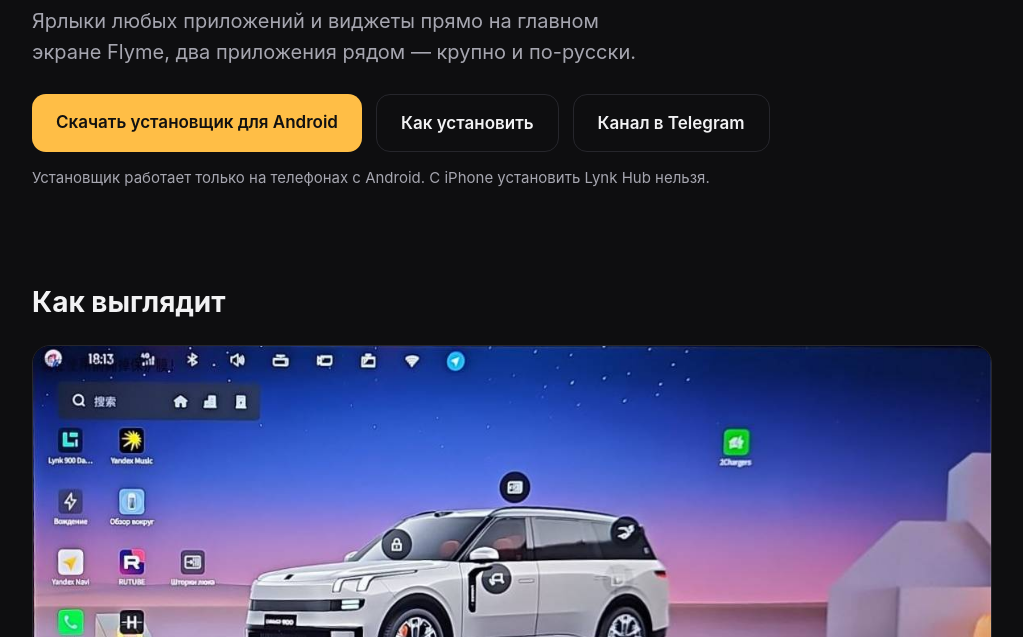
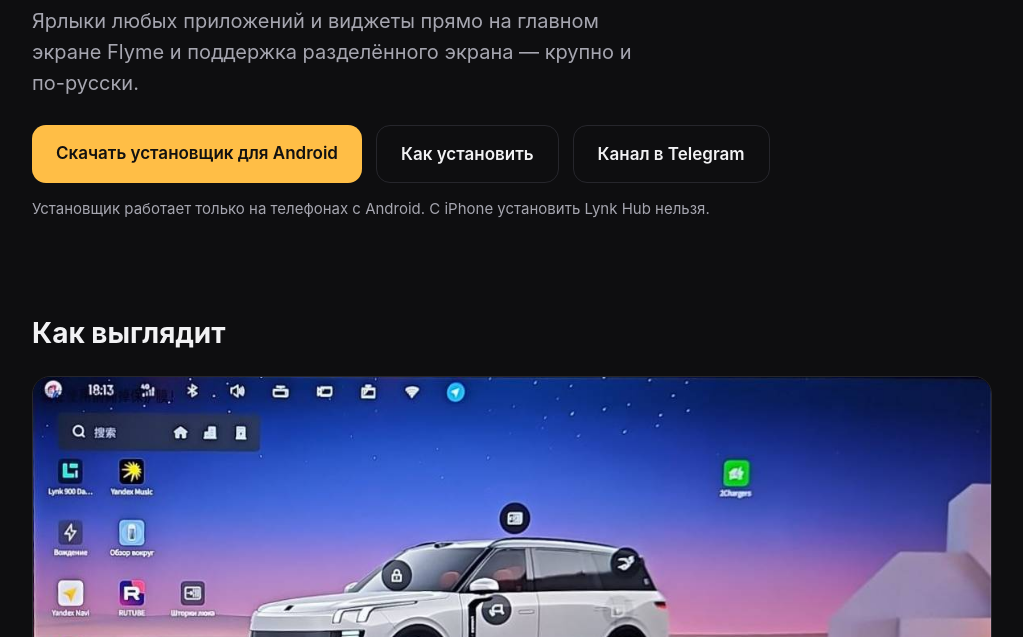
Before and after one commit to LynkhubApp/lynkhub-site, a plain HTML site: page index.html in a window 1280 px wide. Shown: the part 163-800 px from the top of the page, without its empty margins (128-1151 px from the left). Drawn offline with Linux system fonts and the light colour scheme.

Commit message:
Landing: hero mentions split-screen support
Co-Authored-By: Claude Opus 5.5 <noreply@anthropic.com>

```diff
--- a/index.html
+++ b/index.html
@@ -61,7 +61,7 @@
 
   <div class="hero">
     <h1>Рабочий стол для Lynk &amp; Co 900</h1>
-    <p class="lead">Ярлыки любых приложений и виджеты прямо на главном экране Flyme, два приложения рядом — крупно и по-русски.</p>
+    <p class="lead">Ярлыки любых приложений и виджеты прямо на главном экране Flyme и поддержка разделённого экрана — крупно и по-русски.</p>
     <div class="cta">
       <a class="btn main" href="https://reports.lynkhub.ru:8443/dl/LynkHubInstaller.apk">Скачать установщик для Android</a>
       <a class="btn ghost" href="#install">Как установить</a>
```
